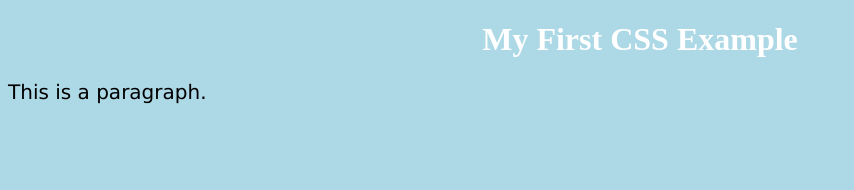
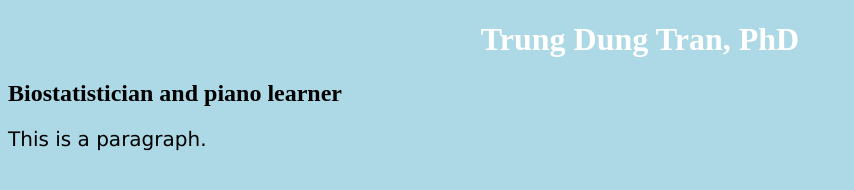
Before and after one commit to tdt01/tdt01.github.io, a plain HTML site: page index.html in a window 1280 px wide. Shown: the whole page, without its empty margins (0-854 px from the left). Drawn offline with Linux system fonts and the light colour scheme.

Commit message:
Update index.html

```diff
--- a/index.html
+++ b/index.html
@@ -19,7 +19,8 @@ p {
 </head>
 <body>
 
-<h1>My First CSS Example</h1>
+<h1>Trung Dung Tran, PhD</h1>
+<h2>Biostatistician and piano learner</h2>
 <p>This is a paragraph.</p>
 
 </body>
```
